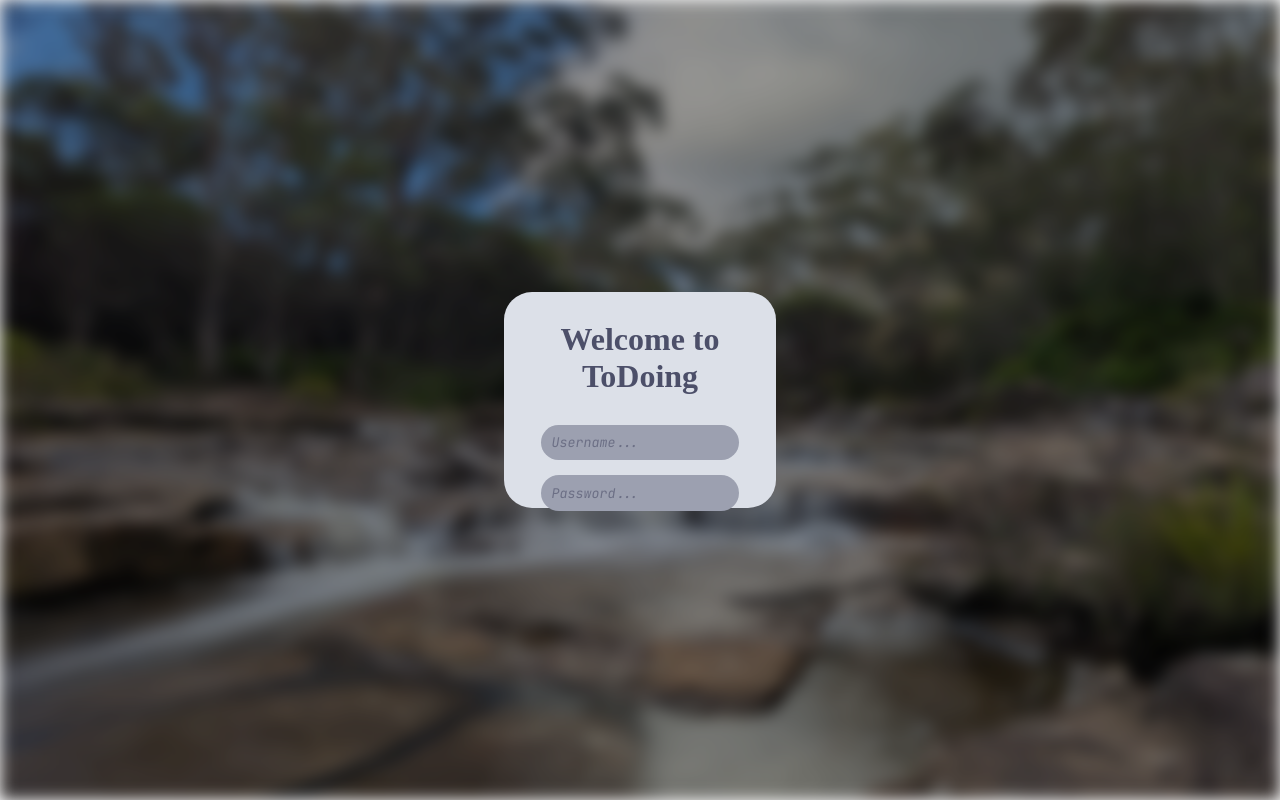
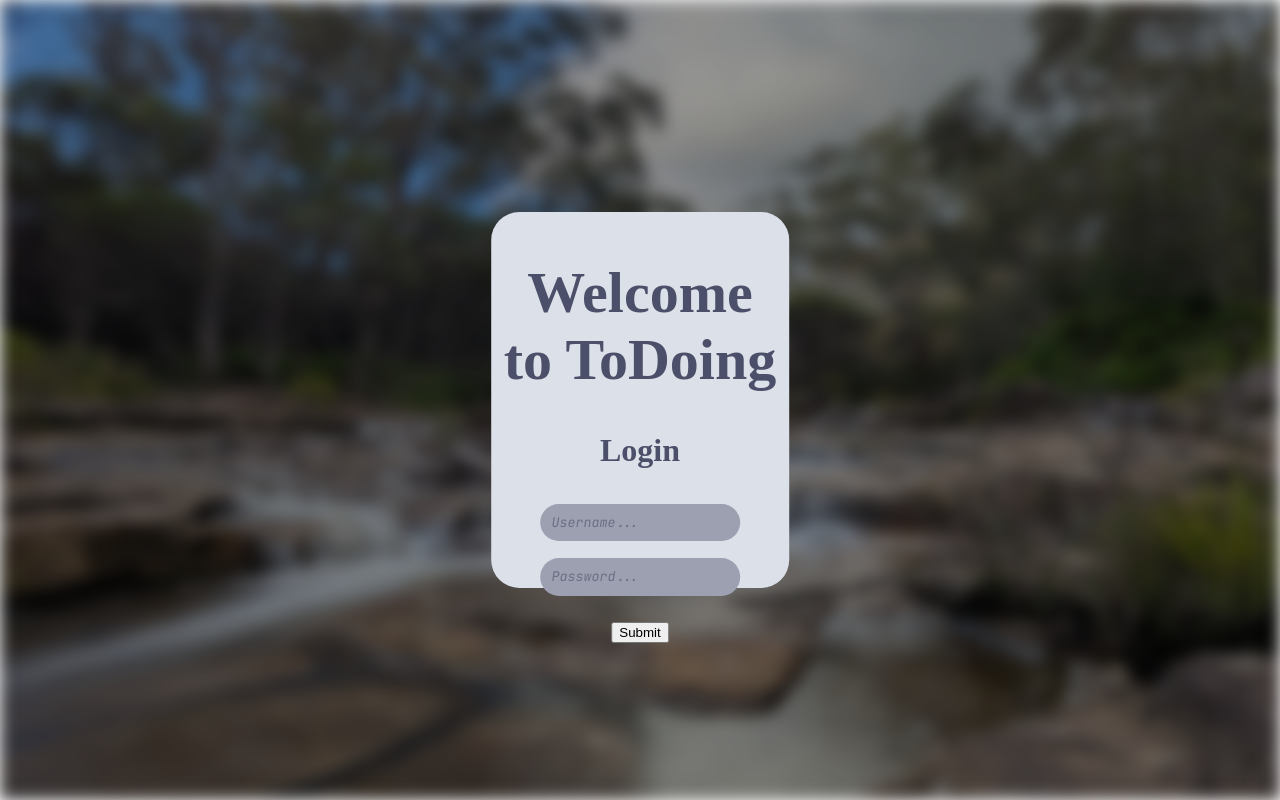
Before and after one commit to CuriousSmudge/ToDoing, a Flask app: page /login in a window 1280 px wide. Run offline with Flask 3, Linux system fonts and the light colour scheme; some web fonts are replaced.

Commit message:
Improving the Login Screen CSS

```diff
--- a/ToDoing/static/login.css
+++ b/ToDoing/static/login.css
@@ -4,9 +4,14 @@ html, body {
 	overflow: hidden
 }
 
-h1 {
+h1, h2 {
 	font-family: "Gloock";
 	color: #4c4f69;
+	font-size: 58px;
+}
+
+h2 {
+	font-size: 32px;
 }
 
 ::placeholder {
@@ -36,8 +41,8 @@ h1 {
 
 .poppup {
 	filter: blur(0px);
-	width: 20vw;
-	height: 25vh;
+	width: 22vw;
+	height: 45vh;
 	background-color: #dce0e8;
 	position: absolute;
 	top: 50%;
--- a/ToDoing/templates/login.html
+++ b/ToDoing/templates/login.html
@@ -17,10 +17,13 @@
 		</div>
 
 		<div class="poppup">
-				<h1>Welcome to ToDoing</h1>
-				<input type="text" placeholder="Username..." class="login-input">
-				<br>
-				<input type="text" placeholder="Password..." class="login-input">
+			<h1>Welcome to ToDoing</h1>
+			<h2>Login</h2>
+			<form action="/login" method="post">
+				<input type="text" placeholder="Username..." class="login-input" id="user" name="user" value=""><br>
+				<input type="text" placeholder="Password..." class="login-input" id="pass" name="pass" value=""><br><br>
+				<input type="submit" value="Submit">
+			</form>
 		</div>
 	</body>
 </html>
```
